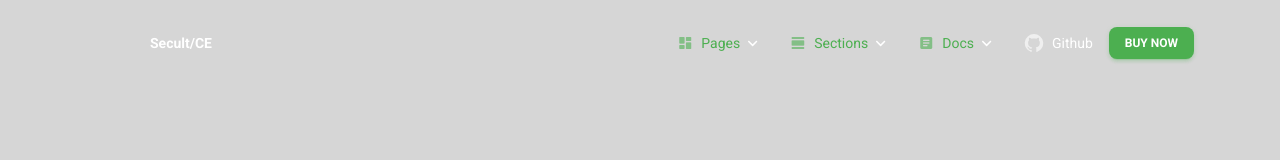
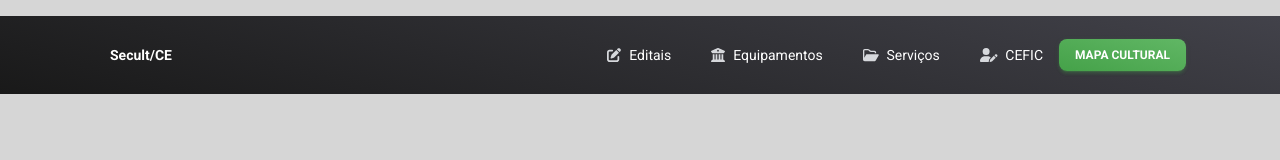
Before and after one commit to secultce/site-editais, a Vue app: page / in a window 1280 px wide. Shown: the top 160 px of the page. Built offline with nearby package versions, Linux system fonts and the light colour scheme.

Commit message:
:lipstick: Add menu
Add icones e trocado os itens do menu

```diff
--- a/index.html
+++ b/index.html
@@ -12,7 +12,7 @@
       href="./assets/img/apple-icon.png"
     />
     <link rel="icon" type="image/png" href="./src/assets/img/favicon.png" />
-    <title>Vue Material Kit 2 by Creative Tim</title>
+    <title>Editais - Secult/Ce</title>
     <!--     Fonts and icons     -->
     <link
       rel="stylesheet"
--- a/package.json
+++ b/package.json
@@ -8,6 +8,11 @@
     "lint": "eslint . --ext .vue,.js,.jsx,.cjs,.mjs --fix --ignore-path .gitignore"
   },
   "dependencies": {
+    "@fortawesome/fontawesome-svg-core": "^6.4.2",
+    "@fortawesome/free-brands-svg-icons": "^6.4.2",
+    "@fortawesome/free-regular-svg-icons": "^6.4.2",
+    "@fortawesome/free-solid-svg-icons": "^6.4.2",
+    "@fortawesome/vue-fontawesome": "^3.0.3",
     "@popperjs/core": "2.11.5",
     "bootstrap": "5.1.3",
     "pinia": "2.0.14",
--- a/src/examples/navbars/NavbarDefault.vue
+++ b/src/examples/navbars/NavbarDefault.vue
@@ -15,9 +15,9 @@ const props = defineProps({
     color: String,
     label: String,
     default: () => ({
-      route: "https://www.creative-tim.com/product/vue-material-kit",
+      route: "https://mapacultural.secult.ce.gov.br/",
       color: "bg-gradient-success",
-      label: "Free Download"
+      label: "Mapa Cultural"
     })
   },
   transparent: {
@@ -134,13 +134,9 @@ watch(
         title="Designed and Coded by Creative Tim"
         data-placement="bottom"
       >
-        Material Design
+      Secult/CE
       </RouterLink>
-      <a
-        href="https://www.creative-tim.com/product/vue-material-kit-pro"
-        class="btn btn-sm bg-gradient-success mb-0 ms-auto d-lg-none d-block"
-        >Buy Now</a
-      >
+
       <button
         class="navbar-toggler shadow-none ms-2"
         type="button"
@@ -161,7 +157,7 @@ watch(
         id="navigation"
       >
         <ul class="navbar-nav navbar-nav-hover ms-auto">
-          <li class="nav-item dropdown dropdown-hover mx-2">
+          <!-- <li class="nav-item dropdown dropdown-hover mx-2">
             <a
               role="button"
               class="nav-link ps-2 d-flex cursor-pointer align-items-center"
@@ -907,28 +903,44 @@ watch(
                 </div>
               </div>
             </div>
+          </li> -->
+          <li class="nav-item dropdown dropdown-hover mx-2">
+            <a
+              href="#"
+              class="nav-link d-flex cursor-pointer align-items-center"
+            >
+            <font-awesome-icon icon="fa-solid fa-pen-to-square" style="color: #d6d8dc;" class="p-2"/>
+              Editais
+            </a>
           </li>
           <li class="nav-item dropdown dropdown-hover mx-2">
             <a
-              href="https://www.github.com/creativetimofficial/vue-material-kit"
+              href="#"
               class="nav-link d-flex cursor-pointer align-items-center"
             >
-              <svg
-                width="20px"
-                height="20px"
-                class="material-icons me-2 opacity-6"
-                viewBox="0 0 24 24"
-                aria-hidden="true"
-                data-testid="GitHubIcon"
-                :fill="props.transparent && '#fff'"
-              >
-                <path
-                  d="M12 1.27a11 11 0 00-3.48 21.46c.55.09.73-.28.73-.55v-1.84c-3.03.64-3.67-1.46-3.67-1.46-.55-1.29-1.28-1.65-1.28-1.65-.92-.65.1-.65.1-.65 1.1 0 1.73 1.1 1.73 1.1.92 1.65 2.57 1.2 3.21.92a2 2 0 01.64-1.47c-2.47-.27-5.04-1.19-5.04-5.5 0-1.1.46-2.1 1.2-2.84a3.76 3.76 0 010-2.93s.91-.28 3.11 1.1c1.8-.49 3.7-.49 5.5 0 2.1-1.38 3.02-1.1 3.02-1.1a3.76 3.76 0 010 2.93c.83.74 1.2 1.74 1.2 2.94 0 4.21-2.57 5.13-5.04 5.4.45.37.82.92.82 2.02v3.03c0 .27.1.64.73.55A11 11 0 0012 1.27"
-                ></path>
-              </svg>
-              Github
+            <font-awesome-icon icon="fa-solid fa-building-columns"  style="color: #d6d8dc;" class="p-2"/>
+              Equipamentos
             </a>
           </li>
+           <li class="nav-item dropdown dropdown-hover mx-2">
+            <a
+              href="#"
+              class="nav-link d-flex cursor-pointer align-items-center"
+            >
+            <font-awesome-icon icon="fa-regular fa-folder-open"  style="color: #d6d8dc;" class="p-2"/>
+              Serviços
+            </a>
+          </li>
+          <li class="nav-item dropdown dropdown-hover mx-2">
+            <a
+              href="#"
+              class="nav-link d-flex cursor-pointer align-items-center"
+            >
+            <font-awesome-icon icon="fa-solid fa-user-pen"  style="color: #d6d8dc;" class="p-2"/>
+            CEFIC
+            </a>
+          </li>
+
         </ul>
         <ul class="navbar-nav d-lg-block d-none">
           <li class="nav-item">
--- a/src/main.js
+++ b/src/main.js
@@ -2,6 +2,21 @@ import { createApp } from "vue";
 import { createPinia } from "pinia";
 import App from "./App.vue";
 import router from "./router";
+//Terceiros
+/* import the fontawesome core */
+import { library } from '@fortawesome/fontawesome-svg-core'
+
+/* import font awesome icon component */
+import { FontAwesomeIcon } from '@fortawesome/vue-fontawesome'
+
+/* import specific icons */
+import { faPenToSquare } from '@fortawesome/free-solid-svg-icons'
+import { faBuildingColumns } from '@fortawesome/free-solid-svg-icons'
+import { faFolderOpen } from '@fortawesome/free-regular-svg-icons'
+import { faUserPen } from '@fortawesome/free-solid-svg-icons'
+/* add icons to the library */
+library.add(faPenToSquare,faBuildingColumns, faFolderOpen, faUserPen)
+
 
 // Nucleo Icons
 import "./assets/css/nucleo-icons.css";
@@ -14,4 +29,5 @@ const app = createApp(App);
 app.use(createPinia());
 app.use(router);
 app.use(materialKit);
+app.component('font-awesome-icon', FontAwesomeIcon)
 app.mount("#app");
--- a/src/views/Presentation/PresentationView.vue
+++ b/src/views/Presentation/PresentationView.vue
@@ -48,20 +48,10 @@ onUnmounted(() => {
 }
 </style>
 <template>
-  <div class="container position-sticky z-index-sticky top-0">
-    <div class="row">
-      <div class="col-12">
-        <DefaultNavbar
-          :action="{
-            route: 'javascript:;',
-            label: 'Buy Now',
-            color: 'btn-success',
-          }"
-          transparent
-        />
-      </div>
-    </div>
+  <div class="position-sticky  z-index-sticky top-0">
+    <NavbarDefault dark transparent />
   </div>
+
   <Header>
     <div
       class="page-header min-vh-75"
```
